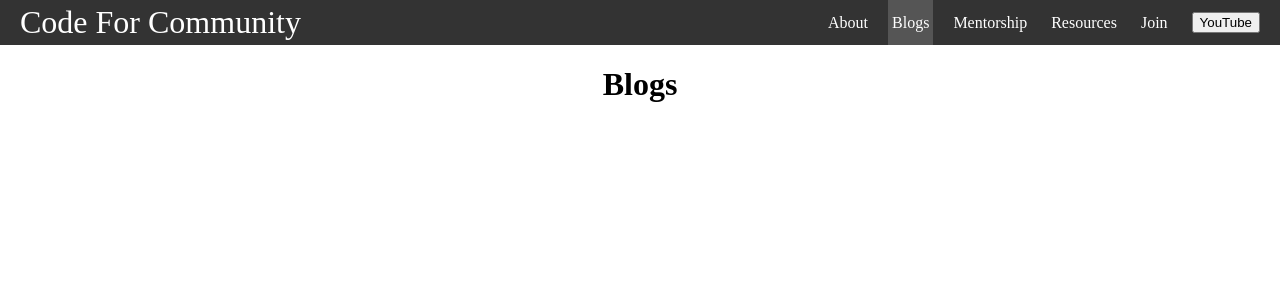
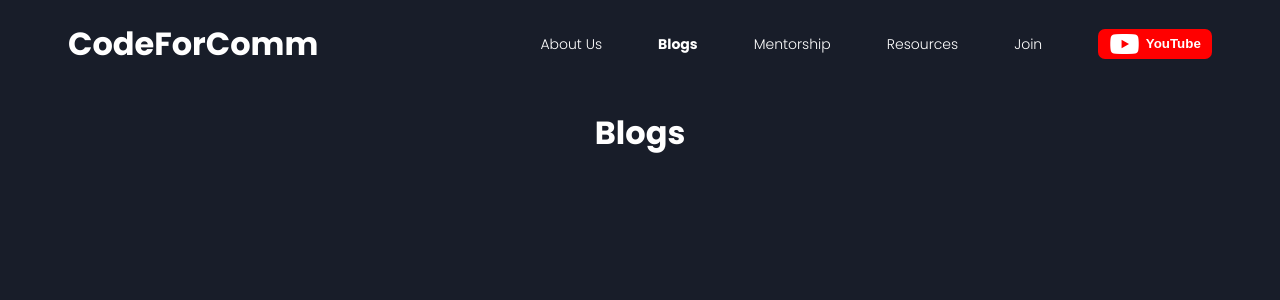
Before and after one commit to MuskanGarg24/Code-For-Community, a React (Create React App) app: page /blogs in a window 1280 px wide. Shown: the top 300 px of the page. Built offline with nearby package versions, Linux system fonts and the light colour scheme.

Commit message:
prakarsh navbar update

```diff
--- a/package.json
+++ b/package.json
@@ -3,6 +3,10 @@
   "version": "0.1.0",
   "private": true,
   "dependencies": {
+    "@fortawesome/fontawesome-svg-core": "^6.2.1",
+    "@fortawesome/free-regular-svg-icons": "^6.2.1",
+    "@fortawesome/free-solid-svg-icons": "^6.2.1",
+    "@fortawesome/react-fontawesome": "^0.2.0",
     "@testing-library/jest-dom": "^5.16.4",
     "@testing-library/react": "^13.1.1",
     "@testing-library/user-event": "^13.5.0",
--- a/public/index.html
+++ b/public/index.html
@@ -10,6 +10,10 @@
       content="Web site created using create-react-app"
     />
     <link rel="apple-touch-icon" href="%PUBLIC_URL%/logo192.png" />
+    <script
+      src="https://kit.fontawesome.com/9ee69e69af.js"
+      crossorigin="anonymous"
+    ></script>
     <!--
       manifest.json provides metadata used when your web app is installed on a
       user's mobile device or desktop. See https://developers.google.com/web/fundamentals/web-app-manifest/
--- a/src/Navbar.js
+++ b/src/Navbar.js
@@ -1,19 +1,22 @@
-import { Link, useMatch, useResolvedPath } from "react-router-dom";
+import { Link, useMatch, useResolvedPath } from 'react-router-dom';
+import { FontAwesomeIcon } from '@fortawesome/react-fontawesome';
 
 export default function Navbar() {
   return (
-    <nav className="nav">
-      <Link to="/" className="site-title">
-        Code For Community
+    <nav className='nav'>
+      <Link to='/' className='site-title'>
+        CodeForComm
       </Link>
       <ul>
-        <CustomLink to="/about">About</CustomLink>
-        <CustomLink to="/blogs">Blogs</CustomLink>
-        <CustomLink to="/mentorship">Mentorship</CustomLink>
-        <CustomLink to="/resources">Resources</CustomLink>
-        <a href="https://github.com/Code-For-Comm">Join</a>
-        <a href="https://www.youtube.com/@iashishkhanagwal">
-          <button>YouTube</button>
+        <CustomLink to='/about'>About Us</CustomLink>
+        <CustomLink to='/blogs'>Blogs</CustomLink>
+        <CustomLink to='/mentorship'>Mentorship</CustomLink>
+        <CustomLink to='/resources'>Resources</CustomLink>
+        <a href='https://github.com/Code-For-Comm'>Join</a>
+        <a href='https://www.youtube.com/@iashishkhanagwal'>
+          <button className='yt-link center-items'>
+            <i class='fab fa-youtube fa-2x'></i> YouTube
+          </button>
         </a>
       </ul>
     </nav>
@@ -25,7 +28,7 @@ function CustomLink({ to, children, ...props }) {
   const isActive = useMatch({ path: resolvedPath.pathname, end: true });
 
   return (
-    <li className={isActive ? "active" : ""}>
+    <li className={isActive ? 'active' : ''}>
       <Link to={to} {...props}>
         {children}
       </Link>
--- a/src/styles.css
+++ b/src/styles.css
@@ -1,9 +1,13 @@
+@import url('https://fonts.googleapis.com/css2?family=Poppins:wght@200;300;700&family=Roboto:wght@400;500&display=swap');
 * {
   box-sizing: border-box;
 }
 
 body {
   margin: 0;
+  background-color: #181d29;
+  color: white;
+  font-family: 'Poppins', sans-serif;
 }
 
 .container {
@@ -12,17 +16,19 @@ body {
 }
 
 .nav {
-  background-color: #333;
+  background-color: none;
   color: white;
   display: flex;
   justify-content: space-between;
   align-items: stretch;
   gap: 2rem;
-  padding: 0 1rem;
+
+  padding: 1rem 4rem;
 }
 
-.site-title {
+.nav .site-title {
   font-size: 2rem;
+  font-weight: 700;
 }
 
 .nav ul {
@@ -30,7 +36,8 @@ body {
   margin: 0;
   list-style: none;
   display: flex;
-  gap: 1rem;
+  gap: 3rem;
+  font-size: 14px;
 }
 
 .nav a {
@@ -39,13 +46,36 @@ body {
   height: 100%;
   display: flex;
   align-items: center;
-  padding: .25rem;
+  padding: 0.25rem;
 }
 
 .nav li.active {
-  background-color: #555;
+  /* background-color: #555; */
+  font-weight: 700;
 }
 
 .nav li:hover {
-  background-color: #777;
+  font-weight: 700;
+  /* background-color: #777; */
 }
+.nav a:hover {
+  font-weight: 700;
+  /* background-color: #777; */
+}
+
+.yt-link {
+  padding: 0.1rem 0.7rem;
+  background-color: #ff0000;
+  color: white;
+  border-radius: 7px;
+  font-weight: 700;
+  border: none;
+}
+.yt-link i {
+  margin-right: 0.4rem;
+}
+.center-items {
+  display: flex;
+  justify-content: center;
+  align-items: center;
+}
```
Also changed, not shown: 1 other file (tests, documents, lock files or other folders).
